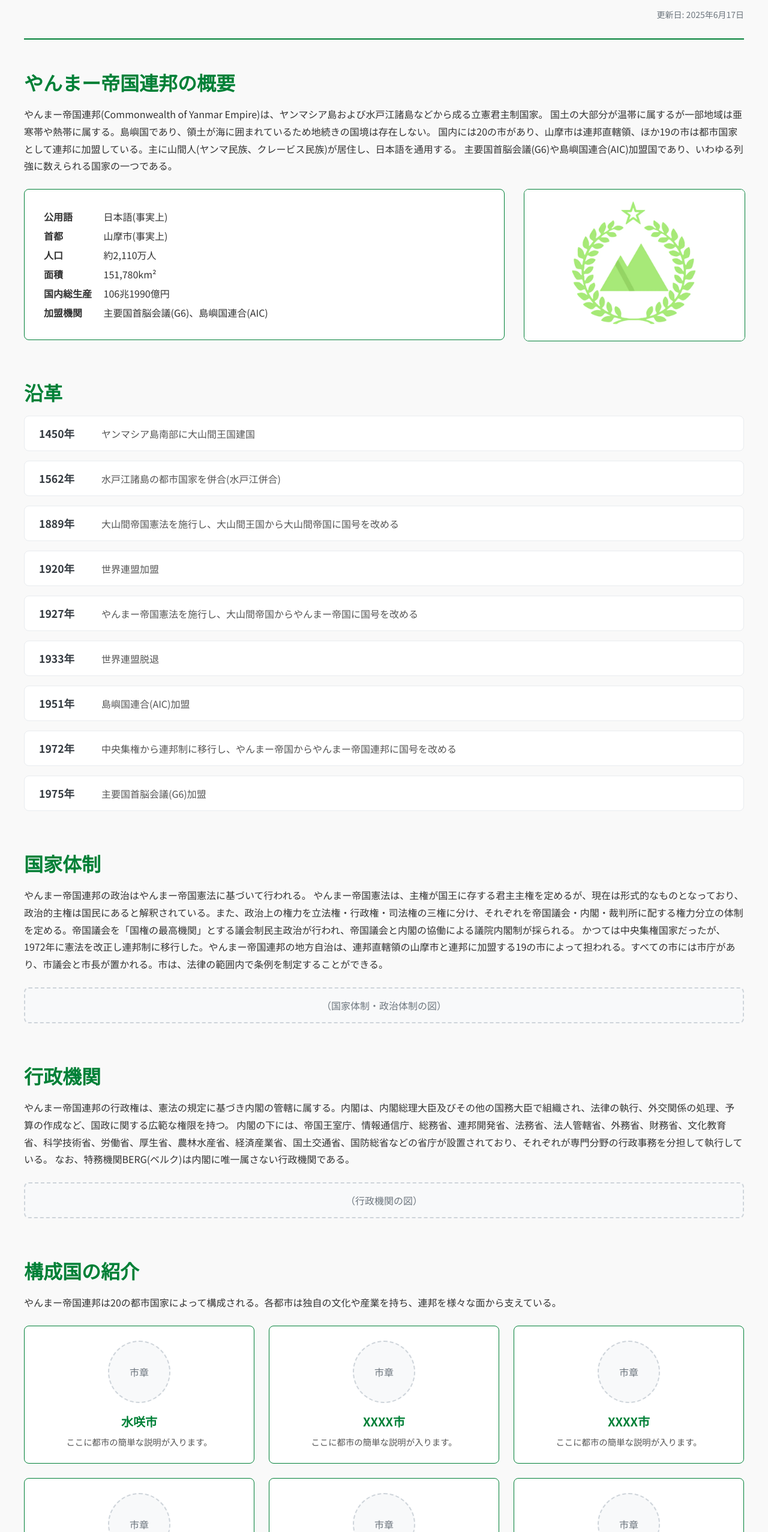
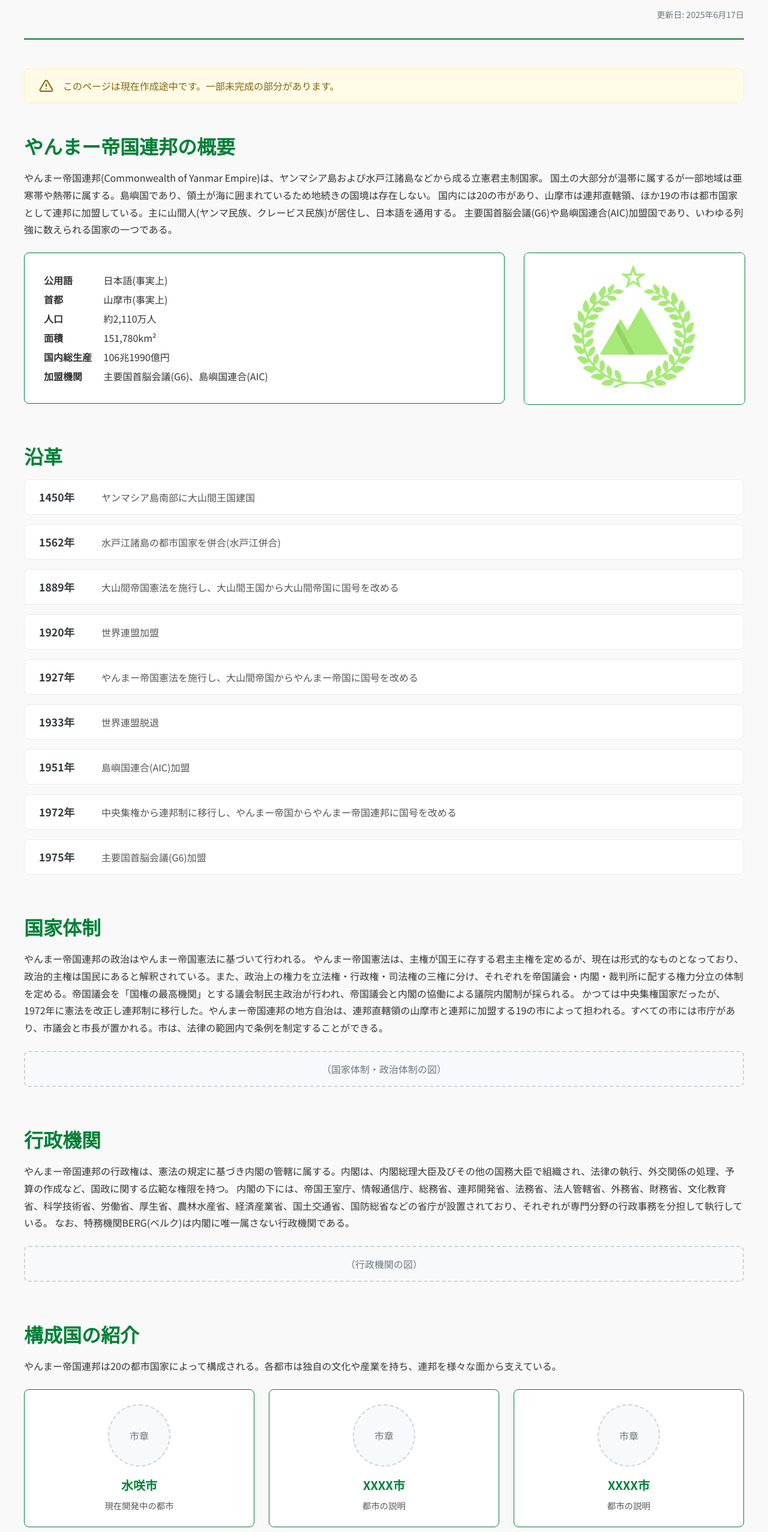
Before and after one commit to yama9832/cye_website, a Vue app: page /about in a window 1280 px wide. Shown: the part 212-2766 px from the top of the page at 60% size. Built offline with nearby package versions, Linux system fonts and the light colour scheme.

Commit message:
微修正2

```diff
--- a/src/views/AboutView.vue
+++ b/src/views/AboutView.vue
@@ -7,6 +7,11 @@
         <h1>基本情報</h1>
         <p class="last-updated">更新日: 2025年6月17日</p>
       </header>
+
+      <div class="construction-notice">
+        <svg xmlns="http://www.w3.org/2000/svg" width="24" height="24" viewBox="0 0 24 24" fill="none" stroke="currentColor" stroke-width="2" stroke-linecap="round" stroke-linejoin="round" class="feather feather-alert-triangle"><path d="M10.29 3.86L1.82 18a2 2 0 0 0 1.71 3h16.94a2 2 0 0 0 1.71-3L13.71 3.86a2 2 0 0 0-3.42 0z"></path><line x1="12" y1="9" x2="12" y2="13"></line><line x1="12" y1="17" x2="12.01" y2="17"></line></svg>
+        <p>このページは現在作成途中です。一部未完成の部分があります。</p>
+      </div>
 
       <section class="info-section">
         <h2 class="section-title">やんまー帝国連邦の概要</h2>
@@ -128,26 +133,26 @@ export default {
   data() {
     return {
       cities: [
-        { name: '水咲市', description: 'ここに都市の簡単な説明が入ります。' },
-        { name: 'XXXX市', description: 'ここに都市の簡単な説明が入ります。' },
-        { name: 'XXXX市', description: 'ここに都市の簡単な説明が入ります。' },
-        { name: 'XXXX市', description: 'ここに都市の簡単な説明が入ります。' },
-        { name: 'XXXX市', description: 'ここに都市の簡単な説明が入ります。' },
-        { name: 'XXXX市', description: 'ここに都市の簡単な説明が入ります。' },
-        { name: 'XXXX市', description: 'ここに都市の簡単な説明が入ります。' },
-        { name: 'XXXX市', description: 'ここに都市の簡単な説明が入ります。' },
-        { name: 'XXXX市', description: 'ここに都市の簡単な説明が入ります。' },
-        { name: 'XXXX市', description: 'ここに都市の簡単な説明が入ります。' },
-        { name: 'XXXX市', description: 'ここに都市の簡単な説明が入ります。' },
-        { name: 'XXXX市', description: 'ここに都市の簡単な説明が入ります。' },
-        { name: 'XXXX市', description: 'ここに都市の簡単な説明が入ります。' },
-        { name: 'XXXX市', description: 'ここに都市の簡単な説明が入ります。' },
-        { name: 'XXXX市', description: 'ここに都市の簡単な説明が入ります。' },
-        { name: 'XXXX市', description: 'ここに都市の簡単な説明が入ります。' },
-        { name: 'XXXX市', description: 'ここに都市の簡単な説明が入ります。' },
-        { name: 'XXXX市', description: 'ここに都市の簡単な説明が入ります。' },
-        { name: 'XXXX市', description: 'ここに都市の簡単な説明が入ります。' },
-        { name:- 'XXXX市', description: 'ここに都市の簡単な説明が入ります。' },
+        { name: '水咲市', description: '現在開発中の都市' },
+        { name: 'XXXX市', description: '都市の説明' },
+        { name: 'XXXX市', description: '都市の説明' },
+        { name: 'XXXX市', description: '都市の説明' },
+        { name: 'XXXX市', description: '都市の説明' },
+        { name: 'XXXX市', description: '都市の説明' },
+        { name: 'XXXX市', description: '都市の説明' },
+        { name: 'XXXX市', description: '都市の説明' },
+        { name: 'XXXX市', description: '都市の説明' },
+        { name: 'XXXX市', description: '都市の説明' },
+        { name: 'XXXX市', description: '都市の説明' },
+        { name: 'XXXX市', description: '都市の説明' },
+        { name: 'XXXX市', description: '都市の説明' },
+        { name: 'XXXX市', description: '都市の説明' },
+        { name: 'XXXX市', description: '都市の説明' },
+        { name: 'XXXX市', description: '都市の説明' },
+        { name: 'XXXX市', description: '都市の説明' },
+        { name: 'XXXX市', description: '都市の説明' },
+        { name: 'XXXX市', description: '都市の説明' },
+        { name: 'XXXX市', description: '都市の説明' },
       ]
     }
   }
@@ -184,6 +189,22 @@ export default {
   color: #6c757d;
   text-align: right;
   margin-top: 0.5rem;
+}
+
+.construction-notice {
+  display: flex;
+  align-items: center;
+  gap: 1rem;
+  background-color: #fffbe6;
+  color: #856404;
+  border: 1px solid #ffeeba;
+  border-radius: 8px;
+  padding: 1rem 1.5rem;
+  margin-bottom: 3rem;
+}
+.construction-notice p {
+  margin: 0;
+  font-weight: 500;
 }
 
 .info-section {
```
